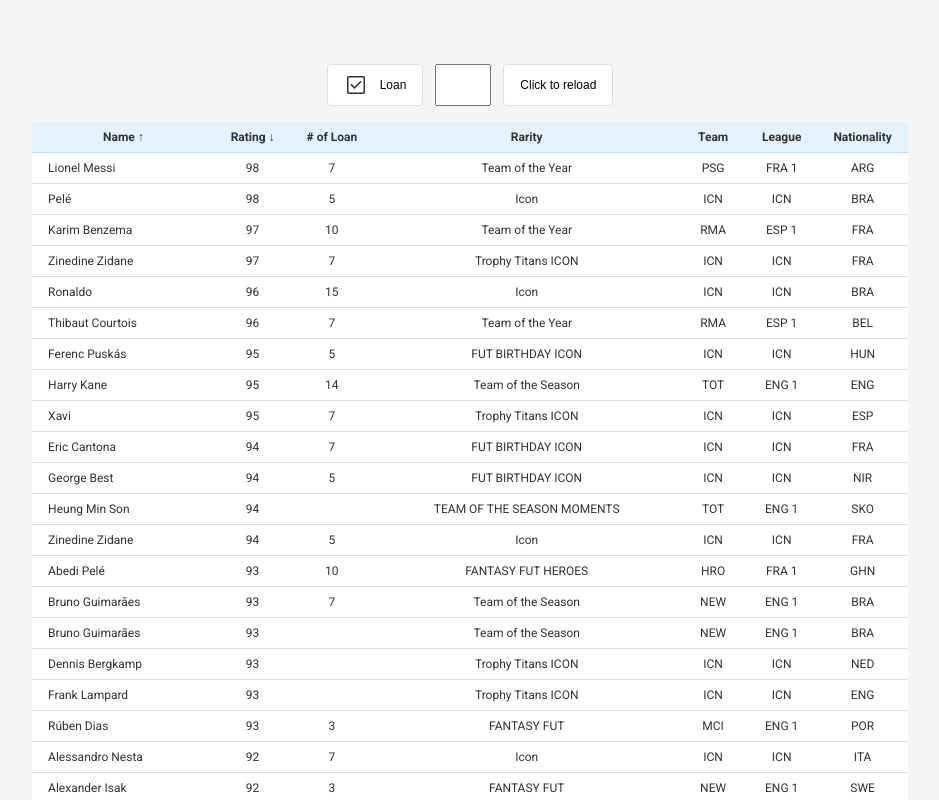
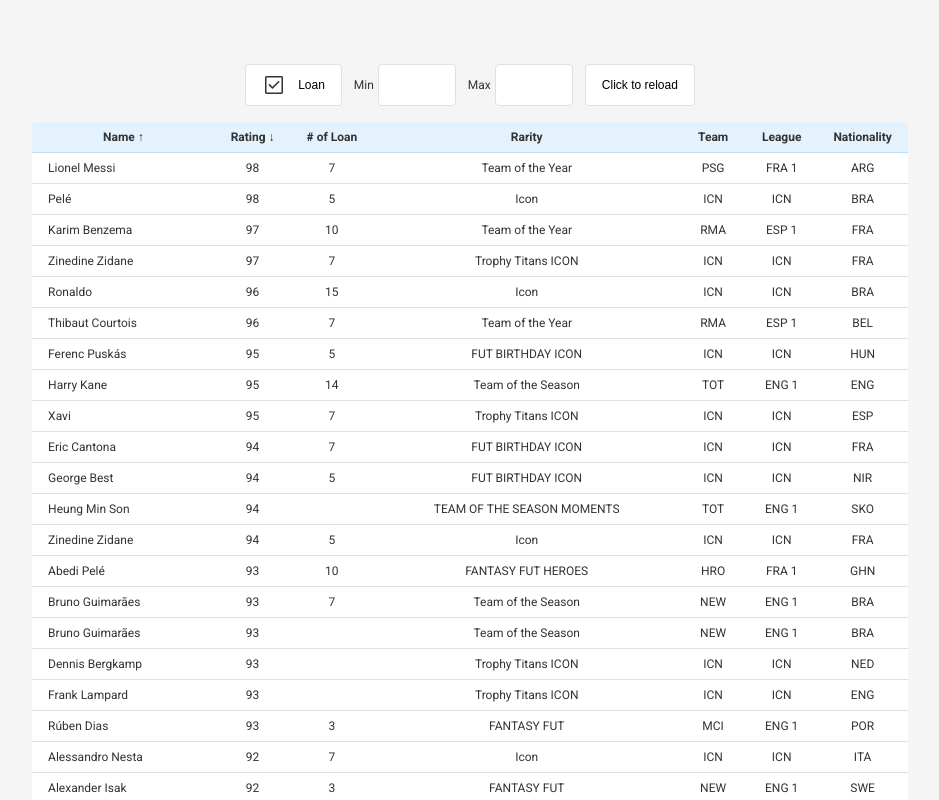
Before and after one commit to yongmin86k/nextjs-fifa23-filters, a Next.js app: page / in a window 1280 px wide. Shown: the top 800 px of the page, without its empty margins (170-1109 px from the left). Built offline with nearby package versions, Linux system fonts and the light colour scheme.

Commit message:
change file names

```diff
--- a/components/Button.tsx
+++ b/components/styled_components/StyledButton.tsx
@@ -1,9 +1,9 @@
 import styled from 'styled-components'
-import COLOR from '../lib/colors'
+import COLOR from '../../lib/colors'
 
-export const Button = styled.button.attrs(
-  (props: { size: 'small' | 'normal' | 'large' }) => ({
-    size: props.size || 'normal',
+export const StyledButton = styled.button.attrs(
+  (props: { componentSize: 'small' | 'normal' | 'large' }) => ({
+    componentSize: props.componentSize || 'normal',
   }),
 )`
 display: flex;
@@ -13,14 +13,14 @@
 border: 1px solid ${COLOR.border};
 background-color: ${COLOR.white};
 cursor: pointer;
-transition: border-color 0.2s ease-in-out;
 font-size: ${(props) => (
-    props.size === 'small'
+    props.componentSize === 'small'
       ? '12px'
-      : props.size === 'normal'
+      : props.componentSize === 'normal'
         ? '16px'
         : '24px'
   )};
+transition: all 0.2s ease-in-out;
 
 &:hover {
   border-color: ${COLOR.black};
--- a/components/CheckBox.tsx
+++ b/components/styled_components/StyledCheckBox.tsx
@@ -1,6 +1,6 @@
 import styled from 'styled-components'
-import COLOR from '../lib/colors'
-import { Button } from './Button'
+import COLOR from '../../lib/colors'
+import { StyledButton } from './StyledButton'
 
 interface Props {
   checked?: boolean;
@@ -10,8 +10,9 @@
   width: 24px;
   height: 24px;
   fill: ${COLOR.black};
+  transition: all 0.2s ease-in-out;
 
-  ${Button}:hover & {
+  ${StyledButton}:hover & {
     fill: ${COLOR.white};
   }
 `
@@ -28,4 +29,4 @@
   </Icon>
 )
 
-export const CheckBox = ({ checked }: Props = { checked: false }) => (checked ? <CheckBoxFilled /> : <CheckBoxEmpty />)
+export const StyledCheckBox = ({ checked }: Props = { checked: false }) => (checked ? <CheckBoxFilled /> : <CheckBoxEmpty />)
--- /dev/null
+++ b/components/styled_components/StyledNumberInput.tsx
@@ -0,0 +1,76 @@
+import { DetailedHTMLProps, InputHTMLAttributes } from 'react'
+import styled from 'styled-components'
+import COLOR from '../../lib/colors'
+
+interface Props extends DetailedHTMLProps<InputHTMLAttributes<HTMLInputElement>, HTMLInputElement> {
+  componentSize: 'small' | 'normal' | 'large'
+  label?: string
+}
+
+const InputWrapper = styled.div.attrs(
+  (props: { componentSize: 'small' | 'normal' | 'large' }) => ({
+    componentSize: props.componentSize || 'normal',
+  }),
+)`
+  font-size: ${(props) => (
+    props.componentSize === 'small'
+      ? '12px'
+      : props.componentSize === 'normal'
+        ? '16px'
+        : '24px'
+  )};
+  transition: all 0.2s ease-in-out;
+
+  & label {
+    display: flex;
+    align-items: center;
+    cursor: pointer;
+    height: 100%;
+
+    & input {
+      height: -webkit-fill-available;
+    }
+  }
+`
+
+const Input = styled.input.attrs(
+  (props: { componentSize: 'small' | 'normal' | 'large' }) => ({
+    componentSize: props.componentSize || 'normal',
+  }),
+)`
+  min-width: 36px;
+  border: 1px solid ${COLOR.border};
+  border-radius: 4px;
+  padding: 8px 16px;
+  text-align: center;
+  font-size: ${(props) => (
+    props.componentSize === 'small'
+      ? '12px'
+      : props.componentSize === 'normal'
+        ? '16px'
+        : '24px'
+  )};
+  transition: all 0.2s ease-in-out;
+
+  &:hover {
+    border-color: ${COLOR.black};
+    background-color: ${COLOR.black};
+    color: ${COLOR.white};
+  }
+`
+
+export const StyledNumberInput = (props: Props) => (
+  props.label
+    ? (
+      <InputWrapper
+        style={props.style}
+        componentSize={props.componentSize}
+      >
+        <label>
+          {props.label}
+          <Input {...props} style={{ marginLeft: 4 }} type='number'/>
+        </label>
+      </InputWrapper>
+    )
+    : <Input {...props} type='number'/>
+)
--- a/components/styled_components/StyledTable.tsx
+++ b/components/styled_components/StyledTable.tsx
@@ -13,9 +13,15 @@
         background-color: ${COLOR.thBackground};
         padding: 8px 16px;
         border-bottom: 1px solid ${COLOR.blue100};
+        cursor: pointer;
 
         &:first-child { border-top-left-radius: 4px; }
         &:last-child { border-top-right-radius: 4px; }
+
+        &:hover {
+          background-color: ${COLOR.blue100};
+          transition: all 0.2s ease-in-out;
+        };
       }
     }
   }
--- a/lib/players.ts
+++ b/lib/players.ts
@@ -32,6 +32,7 @@
 
 export interface IPlayer {
   id: number;
+  assetId: number;
   playerName: string;
   rating: number;
   loans: number | null;
@@ -126,7 +127,8 @@
 
     if (!playerData) {
       return {
-        id: item.assetId,
+        id: item.id,
+        assetId: item.assetId,
         playerName: 'UNKNOWN',
         rating: item.rating,
         loans: item.loans || null,
@@ -149,7 +151,8 @@
     }
 
     return {
-      id: item.assetId,
+      id: item.id,
+      assetId: item.assetId,
       playerName,
       rating: item.rating,
       loans: item.loans || null,
--- a/lib/searchFilters/SearchFilter.ts
+++ b/lib/searchFilters/SearchFilter.ts
@@ -3,6 +3,8 @@
 
 export class SearchFilter {
   private playerData: IPlayer[] = []
+
+  private mappedPlayerData: Map<number, IPlayer> = new Map()
 
   hideLoan?: boolean
 
@@ -17,12 +19,28 @@
 
   orderPriority = new Set(['rating', 'playerName'])
 
+  private mapPlayerData = (playerData: IPlayer[]) => {
+    playerData.forEach((player) => {
+      this.mappedPlayerData.set(player.id, player)
+    })
+  }
+
   setPlayerData = (playerData: IPlayer[]) => {
     this.playerData = playerData
+
+    this.mapPlayerData(playerData)
   }
 
   toggleLoan = (hideLoan: boolean) => {
     this.hideLoan = hideLoan
+  }
+
+  setMin = (min?: number) => {
+    this.min = min
+  }
+
+  setMax = (max?: number) => {
+    this.max = max
   }
 
   toggleOrderBy = (key: keyof IPlayer) => {
@@ -65,7 +83,7 @@
   }
 
   private filterMin = (data: IPlayer[]) => {
-    if (this.min) {
+    if (this.min > 10) {
       return data.filter((player) => player.rating >= this.min)
     }
 
@@ -73,7 +91,7 @@
   }
 
   private filterMax = (data: IPlayer[]) => {
-    if (this.max) {
+    if (this.max > 10) {
       return data.filter((player) => player.rating <= this.max)
     }
 
@@ -90,13 +108,23 @@
     return filters.reduce((acc, fn) => fn(acc), this.playerData)
   }
 
+  private get flattenedPlayerData() {
+    return this.filteredPlayers.map((player) => ({
+      ...player,
+      league: player.league.name,
+      team: player.team.club,
+      nationality: player.nationality.name,
+    }))
+  }
+
   get orderedPlayers(): IPlayer[] {
     if (this.orderPriority.size > 0) {
       const priority = Array.from(this.orderPriority)
       const values = priority.map((key) => this.orderBy.get(key as keyof IPlayer))
 
-      // TODO: League, team, nation is an object...
-      return orderBy(this.filteredPlayers, priority, values) as IPlayer[]
+      const newPlayerData = orderBy(this.flattenedPlayerData, priority, values) as IPlayer[]
+
+      return newPlayerData.map((player) => (this.mappedPlayerData.get(player.id)))
     }
 
     return this.filteredPlayers
--- /dev/null
+++ b/next.config.js
@@ -0,0 +1,14 @@
+// @ts-check
+
+/**
+ * @type {import('next').NextConfig}
+ **/
+
+const nextConfig = {
+    /* config options here */
+    experimental: {
+        largePageDataBytes: 128 * 1_000_000
+    }
+}
+
+module.exports = nextConfig
--- a/pages/index.tsx
+++ b/pages/index.tsx
@@ -5,11 +5,12 @@
 import styled from 'styled-components'
 import Layout, { siteTitle } from '../components/layout'
 import { IPlayer, getAllPlayers } from '../lib/players'
-import { CheckBox } from '../components/CheckBox'
-import { Button } from '../components/Button'
+import { StyledCheckBox } from '../components/styled_components/StyledCheckBox'
+import { StyledButton } from '../components/styled_components/StyledButton'
 import { PlayerTable } from '../components/PlayerTable'
 import { SearchFilter } from '../lib/searchFilters/SearchFilter'
 import { replaceWithQueryBuilder } from '../lib/helpers/queryBuilder'
+import { StyledNumberInput } from '../components/styled_components/StyledNumberInput'
 
 const StyledBody = styled.section`
 	display: flex;
@@ -33,8 +34,6 @@
 
   const hideLoan = router.query.isLoan === 'false'
 
-  console.log('=> searchfilter.orderPriority', searchFilter.orderPriority)
-
   return (
     <Layout>
       <Head>
@@ -44,7 +43,9 @@
       <StyledBody>
         {/* FILTERS */}
         <div style={{ display: 'flex' }}>
-          <Button size='small' onClick={() => {
+          <StyledButton
+            componentSize='small'
+            onClick={() => {
               replaceWithQueryBuilder(router, {
                 query: 'isLoan',
                 value: hideLoan ? undefined : false,
@@ -52,25 +53,54 @@
 
               searchFilter.toggleLoan(!hideLoan)
             }}>
-            <CheckBox checked={!hideLoan} />
+            <StyledCheckBox checked={!hideLoan} />
 
             <span style={{ marginLeft: 12 }}>Loan</span>
-          </Button>
+          </StyledButton>
 
-          <input
-            type='number'
-            min={0}
+          <StyledNumberInput
+            componentSize='small'
+            label='Min'
+            min={10}
+            max={98}
+            style={{ marginLeft: 12 }}
+            onChange={(e) => {
+              const value = e.target.value ? Number(e.target.value) : undefined
+
+              replaceWithQueryBuilder(router, {
+                query: 'min',
+                value,
+              })
+
+              searchFilter.setMin(value)
+            }}
+          />
+
+          <StyledNumberInput
+            componentSize='small'
+            label='Max'
+            min={10}
             max={99}
             style={{ marginLeft: 12 }}
-            onChange={(e) => replaceWithQueryBuilder(router, {
-              query: 'min',
-              value: e.target.value ? Number(e.target.value) : undefined,
-            })}
+            onChange={(e) => {
+              const value = e.target.value ? Number(e.target.value) : undefined
+
+              replaceWithQueryBuilder(router, {
+                query: 'max',
+                value,
+              })
+
+              searchFilter.setMax(value)
+            }}
           />
 
-          <Button size='small' style={{ marginLeft: 12 }} onClick={() => router.reload()}>
+          <StyledButton
+            componentSize='small'
+            style={{ marginLeft: 12 }}
+            onClick={() => router.reload()}
+          >
             Click to reload
-          </Button>
+          </StyledButton>
         </div>
 
         {/* TABLE */}
```
Lines whose indentation alone changed are shown as unchanged.
